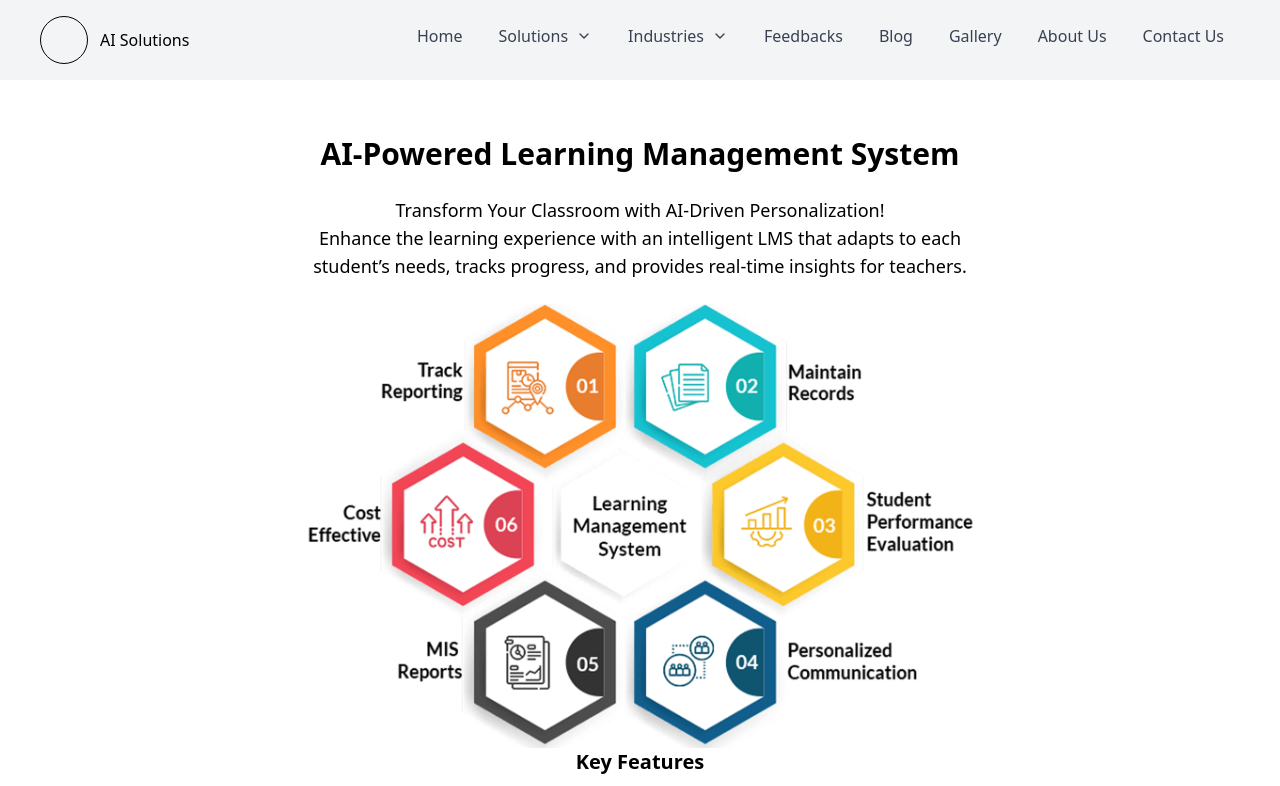
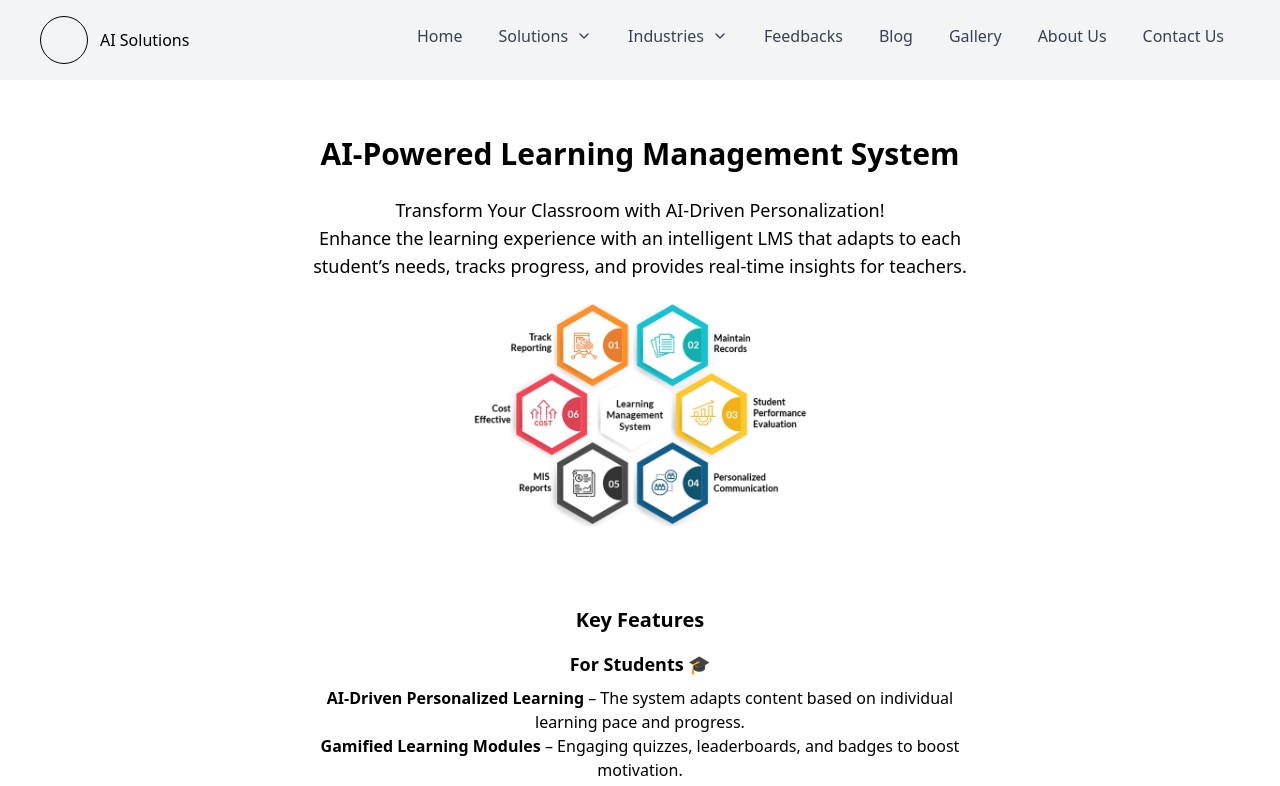
Before and after one commit to chanmyaephonehein/pdbymp, a Next.js app: page /user/solutions/1 in a window 1280 px wide. Shown: the top 786 px of the page. Built offline with nearby package versions, Linux system fonts and the light colour scheme.

Commit message:
change the size of img

```diff
--- a/src/pages/user/solutions/[id].js
+++ b/src/pages/user/solutions/[id].js
@@ -28,7 +28,7 @@ const EachSolution = () => {
           each student’s needs, tracks progress, and provides real-time insights
           for teachers.
         </p>
-        <img src="/image7.png" className="" />
+        <img src="/image7.png" className="w-1/2 rounded-lg mb-20" />
         <h2 className="text-xl font-bold">Key Features</h2>
         <h3 className="text-lg font-semibold mt-4">For Students 🎓</h3>
         <p className="mt-2">
```
